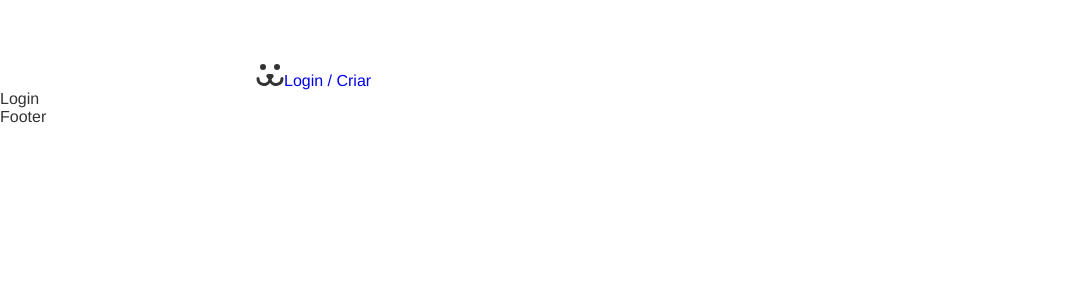
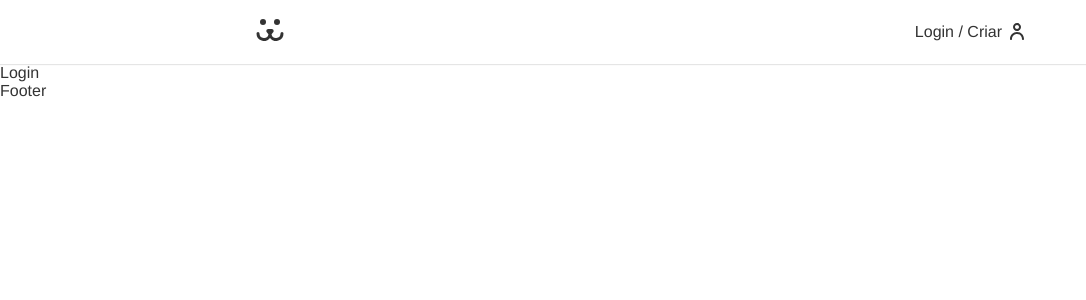
Before and after one commit to alex-candido/dogs-app, a React (Create React App) app: page /Login in a window 1280 px wide. Shown: the top 300 px of the page, without its empty margins (0-1086 px from the left). Built offline with nearby package versions, Linux system fonts and the light colour scheme.

Commit message:
estilo inicial Header.js

```diff
--- a/src/Components/Footer.js
+++ b/src/Components/Footer.js
@@ -1,9 +1,8 @@
-import React from 'react'
+import React from 'react';
+import styles from './Footer.module.css';
 
 const Footer = () => {
-  return (
-    <div>Footer</div>
-  )
-}
+  return <div className={styles.footer}>Footer</div>;
+};
 
-export default Footer
+export default Footer;
--- a/src/Components/Header.module.css
+++ b/src/Components/Header.module.css
@@ -0,0 +1,36 @@
+.header {
+  box-shadow: 0px 1px 1px rgba(0, 0, 0, 0.10);
+  position: fixed;
+  width: 100%;
+  z-index: 100;
+  background: #fff;
+  top: 0px;
+}
+
+nav {
+  display: flex;
+  justify-content: space-between;
+  align-items: center;
+  height: 4rem;
+}
+
+.logo {
+  padding: 0.5rem 0;
+}
+
+.login {
+  color: #333;
+  display: flex;
+  align-items: center;
+}
+
+.login::after {
+  content: '';
+  display: inline-block;
+  width: 14px;
+  height: 17px;
+  background: url(../Assets/usuario.svg) no-repeat center center;
+  margin-left: 0.5rem;
+  position: relative;
+  top: -1px;
+}
```
